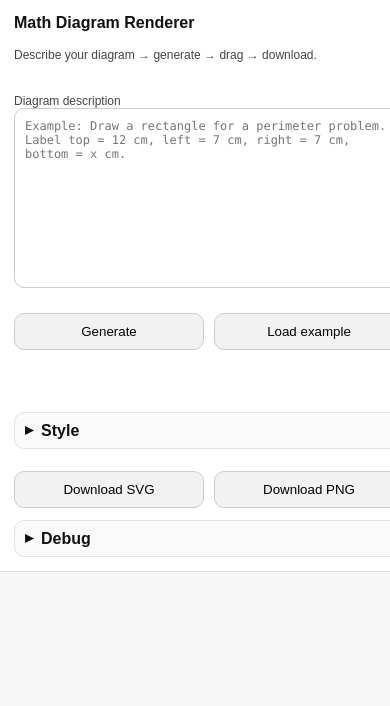
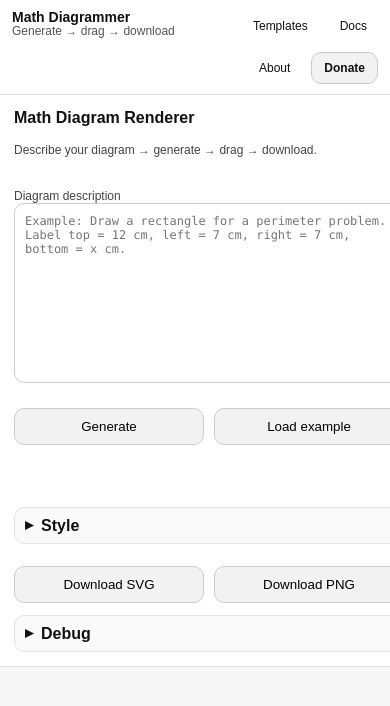
Before and after one commit to HudRey/math-diagrammer-static, a website built with Vite: page index.html in a window 390 px wide. Built offline with nearby package versions, Linux system fonts and the light colour scheme.

Commit message:
Add app shell header and navigation bar UI
Introduces a new app shell with a topbar header, branding, and navigation links (Templates, Docs, About, Donate) to the main layout. Updates CSS for the new header and navigation, including responsive adjustments. Adds placeholder click handlers for navigation links to display 'coming soon' messages.

```diff
--- a/src/main.ts
+++ b/src/main.ts
@@ -17,6 +17,21 @@ const $ = <T extends HTMLElement>(sel: string) => {
 
 const app = $("#app");
 app.innerHTML = `
+  <div class="appShell">
+    <header class="topbar">
+      <div class="topbarLeft">
+        <div class="brand">Math Diagrammer</div>
+        <div class="brandSub">Generate → drag → download</div>
+      </div>
+
+      <nav class="topbarNav">
+        <a class="topbarLink" href="#" id="linkTemplates">Templates</a>
+        <a class="topbarLink" href="#" id="linkDocs">Docs</a>
+        <a class="topbarLink" href="#" id="linkAbout">About</a>
+        <a class="topbarCta" href="#" id="linkDonate">Donate</a>
+      </nav>
+    </header>
+
     <div class="layout">
       <div class="panel">
         <div class="title">Math Diagram Renderer</div>
@@ -37,7 +52,6 @@ app.innerHTML = `
         <details>
           <summary>Style</summary>
           <div class="sectionBody">
-
             <div class="row2">
               <div>
                 <label>Canvas width</label>
@@ -85,13 +99,11 @@ app.innerHTML = `
           </div>
         </details>
 
-      <!-- Downloads stay visible (NOT after debug) -->
         <div class="row2">
           <button id="downloadSvg">Download SVG</button>
           <button id="downloadPng">Download PNG</button>
         </div>
 
-      <!-- Debug at bottom, collapsed by default -->
         <details class="debug">
           <summary>Debug</summary>
           <div class="debugBody">
@@ -107,7 +119,9 @@ app.innerHTML = `
         <div id="svgHost" class="svgHost"></div>
       </div>
     </div>
+  </div>
 `;
+
 
 // Debug sanity checks (these execute as real JS, not HTML)
 console.log("app injected:", !!document.querySelector(".layout"));
@@ -948,3 +962,16 @@ btnDownloadPng.addEventListener("click", () => {
   downloadPNGFromSVG(svgString, "diagram.png");
   setStatus("PNG downloaded.");
 });
+
+const prevent = (id: string, msg: string) => {
+  const el = document.getElementById(id);
+  el?.addEventListener("click", (e) => {
+    e.preventDefault();
+    setStatus(msg);
+  });
+};
+
+prevent("linkTemplates", "Templates coming soon.");
+prevent("linkDocs", "Docs coming soon.");
+prevent("linkAbout", "About page coming soon.");
+prevent("linkDonate", "Donate link coming soon.");
--- a/src/style.css
+++ b/src/style.css
@@ -8,12 +8,85 @@ body {
 }
 
 /* Overall layout */
-.layout {
+/* App shell: header + main area */
+.appShell {
   height: 100vh;
   width: 100vw;
   display: flex;
+  flex-direction: column;
+  overflow: hidden;
+}
+
+/* Main layout area fills remaining space below header */
+.layout {
+  flex: 1;
+  display: flex;
   overflow: hidden; /* prevents canvas from spilling */
 }
+.topbar {
+  height: 56px;
+  display: flex;
+  align-items: center;
+  justify-content: space-between;
+  gap: 16px;
+
+  padding: 0 14px;
+  background: #ffffff;
+  border-bottom: 1px solid #ddd;
+}
+
+.topbarLeft {
+  display: flex;
+  flex-direction: column;
+  line-height: 1.1;
+  min-width: 180px;
+}
+
+.brand {
+  font-weight: 800;
+  font-size: 14px;
+}
+
+.brandSub {
+  font-size: 12px;
+  color: #555;
+}
+
+.topbarNav {
+  display: flex;
+  align-items: center;
+  gap: 10px;
+}
+
+.topbarLink {
+  font-size: 12px;
+  color: #111;
+  text-decoration: none;
+  padding: 8px 10px;
+  border-radius: 10px;
+  border: 1px solid transparent;
+}
+
+.topbarLink:hover {
+  background: #f2f2f2;
+  border-color: #e6e6e6;
+}
+
+.topbarCta {
+  font-size: 12px;
+  font-weight: 700;
+  color: #111;
+  text-decoration: none;
+  padding: 8px 12px;
+  border-radius: 10px;
+  border: 1px solid #ccc;
+  background: #f2f2f2;
+}
+
+.topbarCta:hover {
+  background: #eaeaea;
+}
+
 .stage {
   flex: 1;
   min-width: 0;      /* CRITICAL: allows stage to shrink */
@@ -214,7 +287,7 @@ details[open] summary::before { content: "▾"; }
   user-select: none;
 }
 
-@media (max-width: 900px) {
+@media (max-width: 720px) {
   .layout {
     flex-direction: column;
   }
@@ -224,4 +297,13 @@ details[open] summary::before { content: "▾"; }
     border-right: none;
     border-bottom: 1px solid #ddd;
   }
+   .topbar {
+    height: auto;
+    padding: 10px 12px;
+    align-items: flex-start;
+  }
+  .topbarNav {
+    flex-wrap: wrap;
+    justify-content: flex-end;
+  }
 }
```
Lines whose indentation alone changed are shown as unchanged.
